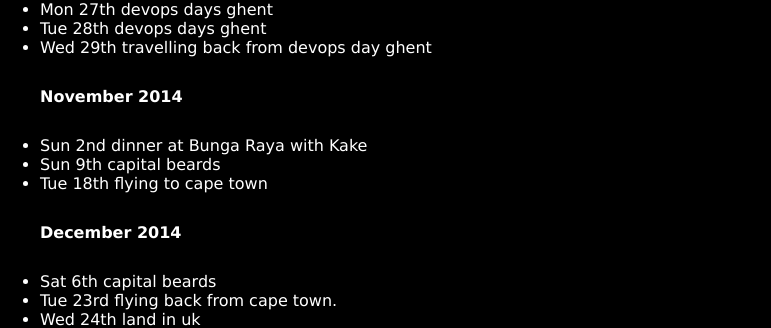
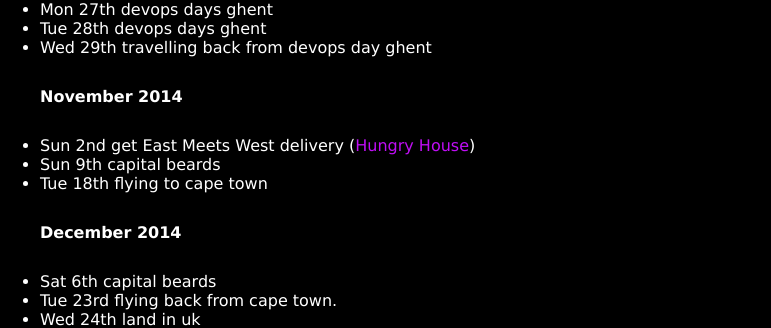
Before and after one commit to rjw1/randomness.org.uk, a Jekyll site: the page built from diary/index.md, in a window 1280 px wide. Shown: the part 399-727 px from the top of the page, without its empty margins (0-771 px from the left). Built offline with Jekyll 4.4.1, drawn with Linux system fonts in a browser that asks for light colours; Markdown is read by kramdown in place of the engine named in the settings.

Commit message:
East Meets West instead of Bunga Raya

```diff
--- a/diary/index.md
+++ b/diary/index.md
@@ -25,7 +25,7 @@ are welcome or you can email me.
 
 #### November 2014 ####
 
-* Sun 2nd dinner at Bunga Raya with Kake
+* Sun 2nd get East Meets West delivery ([Hungry House](http://hungryhouse.co.uk/east-meets-west-croydon))
 * Sun 9th capital beards
 * Tue 18th flying to cape town
 
```
